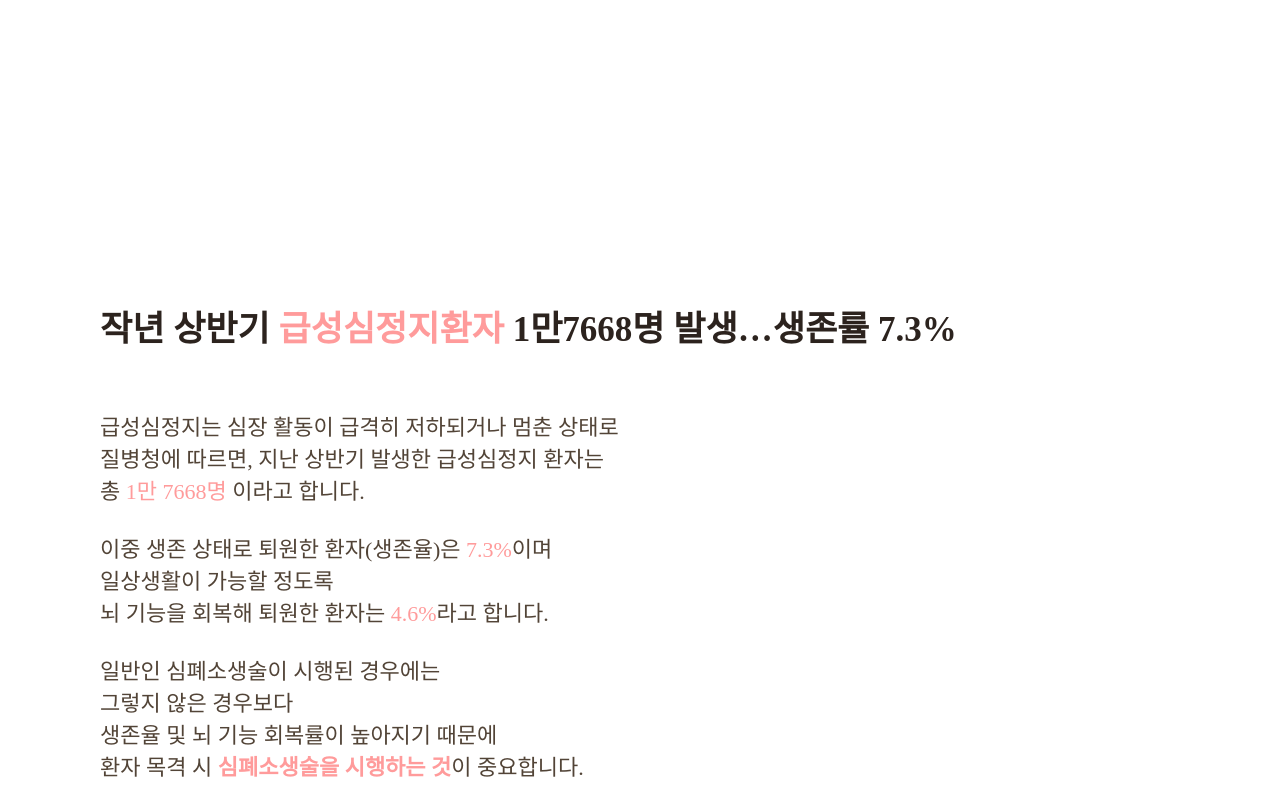
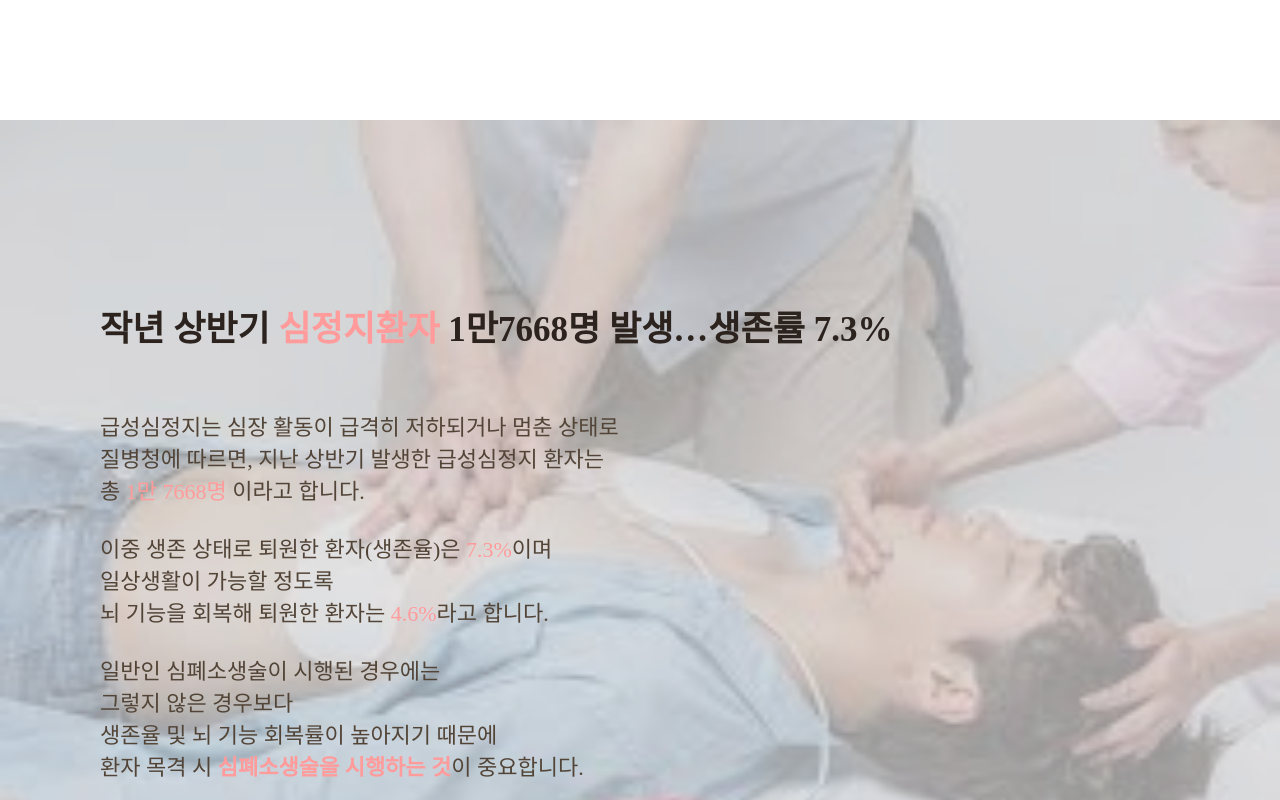
Before and after one commit to songyeon7/RE-HEART-renewal, a React (Create React App) app in the folder reheart/: page / in a window 1280 px wide. Shown: the part 640-1440 px from the top of the page. Built offline with nearby package versions, Linux system fonts and the light colour scheme.

Commit message:
Update MainContent.js

```diff
--- a/reheart/src/components/Main/MainContent.js
+++ b/reheart/src/components/Main/MainContent.js
@@ -1,15 +1,17 @@
 import React from 'react';
 import styled from "styled-components";
+import Background from '../../assets/backgroundimg.png';
 import {Contents, MainContainer, MainWrapper, Point, Title} from "../../atoms/Atomic";
 
 const MainContent = ({scRef}) => {
   return (
+    <CoverContainer>
     <MainContainer ref={scRef}>
       <MainWrapper gap={'100px'}>
         <TempContainer>
           <div>
             <Title >
-            작년 상반기 <Point size={'36'} weight={'600'}>급성심정지환자</Point> 1만7668명 발생…생존률 7.3%
+            작년 상반기 <Point size={'36'} weight={'600'}>심정지환자</Point> 1만7668명 발생…생존률 7.3%
             </Title>
             <Blank num={'4vh'}/>
             <Contents>
@@ -35,6 +37,7 @@ const MainContent = ({scRef}) => {
         </TempContainer>
       </MainWrapper>
     </MainContainer>
+    </CoverContainer>
   );
 };
 
@@ -64,4 +67,13 @@ const IntroducePoint = styled.div`
     font-size: 22px;
   }
 `;
+const CoverContainer = styled.div`
+  display: flex;
+  justify-content: center;
+  width: 100%;
+  height: 100vh;
+  background-image: url(${Background});
+  margin: 0 auto;
+  background-size: 100% 100%;
+`;
 export default MainContent;
```
